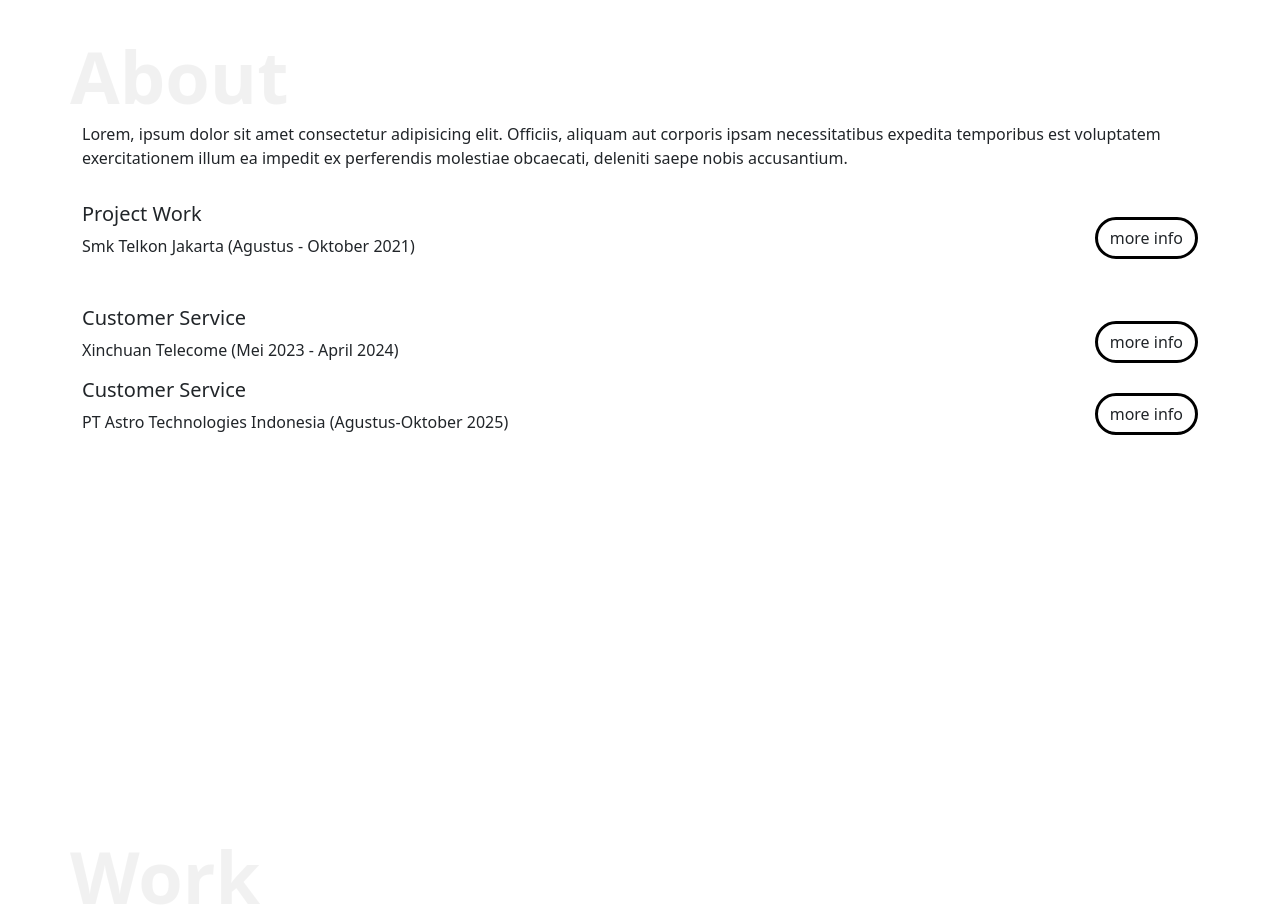
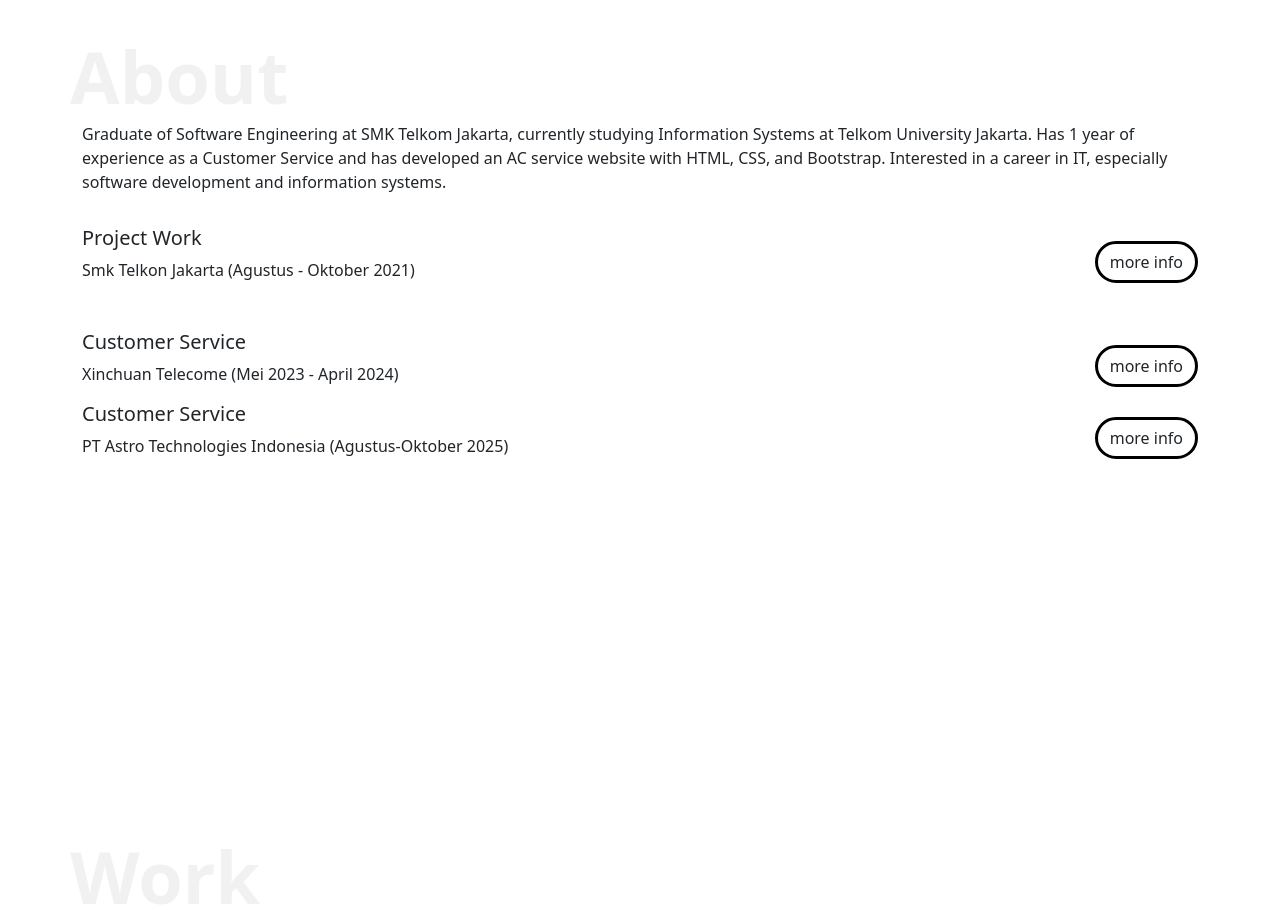
Before and after one commit to Muhammadnovalsaputra/Portfolio-Noval, a plain HTML site: page index.html in a window 1280 px wide. Shown: the part 840-1759 px from the top of the page. Drawn offline with nearby package versions, Linux system fonts and the light colour scheme.

Commit message:
tidy it up

```diff
--- a/index.html
+++ b/index.html
@@ -53,10 +53,9 @@
 </section>
 <section id="about" class="about container">
   <p>
-    Lorem, ipsum dolor sit amet consectetur adipisicing elit.
-    Officiis, aliquam aut corporis ipsam necessitatibus expedita
-    temporibus est voluptatem exercitationem illum ea impedit ex
-    perferendis molestiae obcaecati, deleniti saepe nobis accusantium.
+    Graduate of Software Engineering at SMK Telkom Jakarta, currently studying Information Systems at Telkom University Jakarta.
+     Has 1 year of experience as a Customer Service and has developed an AC service website with HTML, CSS, and Bootstrap.
+     Interested in a career in IT, especially software development and information systems.
   </p>
   <div class="about-exp">
     <div class="about-exp-item">
```
